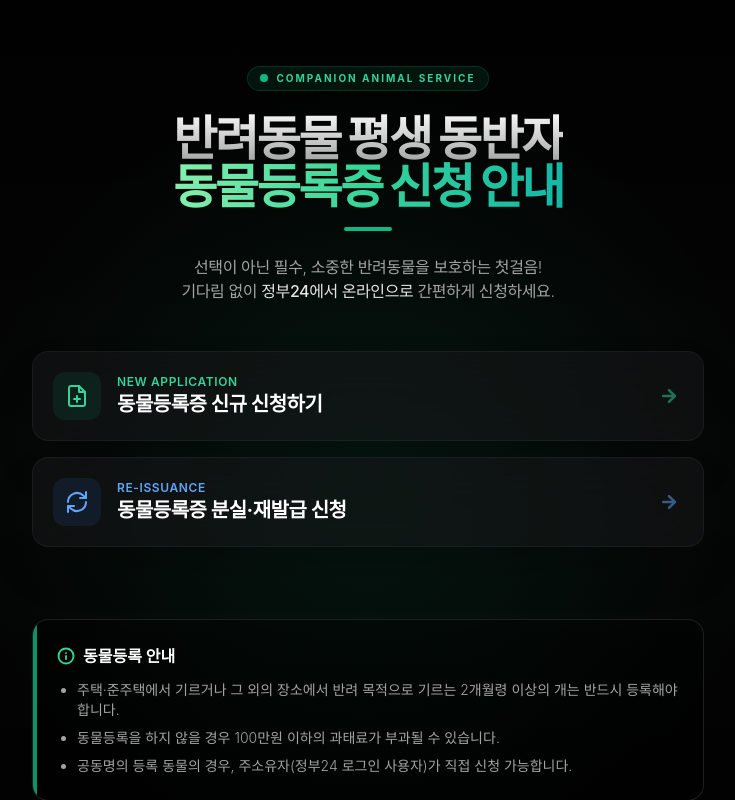
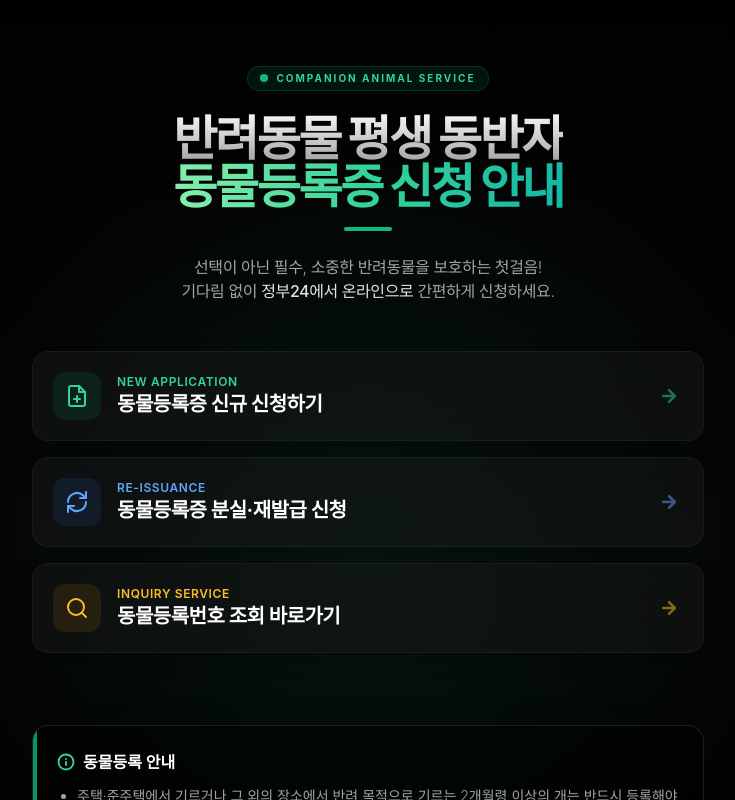
Before and after one commit to feel2174/blog-sitemap, a Next.js app: page /animal-registration in a window 1280 px wide. Shown: the top 800 px of the page, without its empty margins (272-1007 px from the left). Built offline with nearby package versions, Linux system fonts and the light colour scheme; a web font is replaced by a local one.

Commit message:
feat: add Animal Registration Number Inquiry button

```diff
--- a/src/app/animal-registration/page.tsx
+++ b/src/app/animal-registration/page.tsx
@@ -78,6 +78,24 @@ export default function AnimalRegistrationPage() {
                         <svg xmlns="http://www.w3.org/2000/svg" width="20" height="20" viewBox="0 0 24 24" fill="none" stroke="currentColor" strokeWidth="3" strokeLinecap="round" strokeLinejoin="round" className="text-blue-400 opacity-50 transition-transform duration-300 group-hover:translate-x-1 group-hover:opacity-100"><path d="M5 12h14"></path><path d="m12 5 7 7-7 7"></path></svg>
                     </Link>
 
+                    {/* Animal Registration Number Inquiry */}
+                    <Link
+                        href="https://www.animal.go.kr/front/awtis/record/recordConfirmList.do?menuNo=2000000011"
+                        className="group relative flex items-center justify-between bg-zinc-900/50 hover:bg-zinc-800/80 backdrop-blur-xl border border-white/5 hover:border-amber-500/30 p-5 pr-6 rounded-2xl transition-all duration-300 overflow-hidden shadow-2xl active:scale-[0.98]"
+                    >
+                        <div className="absolute inset-0 bg-gradient-to-r from-amber-500/0 via-amber-500/10 to-amber-500/0 -translate-x-full group-hover:animate-shimmer" />
+                        <div className="flex items-center gap-4 relative z-10">
+                            <div className="w-12 h-12 rounded-xl bg-amber-500/10 flex items-center justify-center text-amber-400">
+                                <svg xmlns="http://www.w3.org/2000/svg" width="24" height="24" viewBox="0 0 24 24" fill="none" stroke="currentColor" strokeWidth="2" strokeLinecap="round" strokeLinejoin="round"><circle cx="11" cy="11" r="8"></circle><line x1="21" y1="21" x2="16.65" y2="16.65"></line></svg>
+                            </div>
+                            <div className="flex flex-col items-start justify-center">
+                                <span className="text-amber-400 text-xs font-semibold tracking-wider">INQUIRY SERVICE</span>
+                                <span className="text-white font-bold text-lg md:text-xl tracking-tight">동물등록번호 조회 바로가기</span>
+                            </div>
+                        </div>
+                        <svg xmlns="http://www.w3.org/2000/svg" width="20" height="20" viewBox="0 0 24 24" fill="none" stroke="currentColor" strokeWidth="3" strokeLinecap="round" strokeLinejoin="round" className="text-amber-400 opacity-50 transition-transform duration-300 group-hover:translate-x-1 group-hover:opacity-100"><path d="M5 12h14"></path><path d="m12 5 7 7-7 7"></path></svg>
+                    </Link>
+
                 </div>
 
                 {/* Additional Notice Card */}
```
